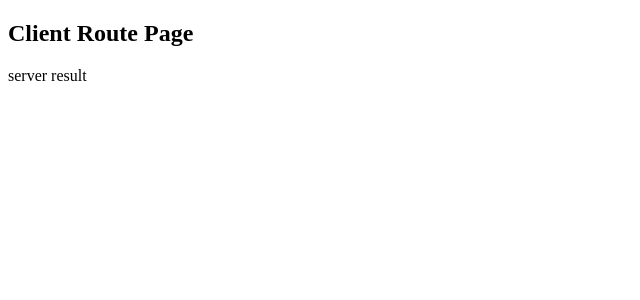
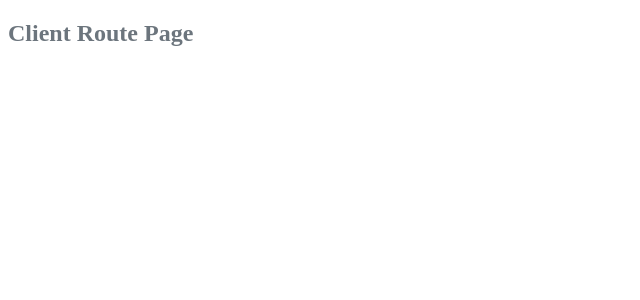
Before and after one commit to Udeme98/NextJS-Codevolution, a Next.js app: page /client-route in a window 1280 px wide. Shown: the top 300 px of the page, without its empty margins (0-640 px from the left). Built offline with nearby package versions, Linux system fonts and the light colour scheme.

Commit message:
context providers

```diff
--- a/src/app/client-route/page.tsx
+++ b/src/app/client-route/page.tsx
@@ -1,14 +1,21 @@
 "use client";
 
-import { serverSideFunction } from "@/utils/server-utils";
+import { useTheme } from "@/components/theme-provider";
 
 const ClientRoutePage = () => {
-  console.log("Client Side rendered");
-  const result = serverSideFunction();
+  //   console.log("Client Side rendered");
+
+  const theme = useTheme();
+
   return (
     <div>
-      <h2>Client Route Page</h2>
-      {result}
+      <h2
+        style={{
+          color: theme.color.secondary,
+        }}
+      >
+        Client Route Page
+      </h2>
     </div>
   );
 };
--- a/src/app/layout.tsx
+++ b/src/app/layout.tsx
@@ -1,16 +1,20 @@
+import ThemeProvider from "@/components/theme-provider";
+
 export const metadata = {
-  title: 'Next.js',
-  description: 'Generated by Next.js',
-}
+  title: "Next.js",
+  description: "Generated by Next.js",
+};
 
 export default function RootLayout({
   children,
 }: {
-  children: React.ReactNode
+  children: React.ReactNode;
 }) {
   return (
     <html lang="en">
-      <body>{children}</body>
+      <ThemeProvider>
+        <body>{children}</body>
+      </ThemeProvider>
     </html>
-  )
+  );
 }
--- /dev/null
+++ b/src/components/theme-provider.tsx
@@ -0,0 +1,31 @@
+"use client";
+
+import { createContext, useContext } from "react";
+
+type Theme = {
+  color: {
+    primary: string;
+    secondary: string;
+  };
+};
+
+const defaultTheme: Theme = {
+  color: {
+    primary: "#007bff",
+    secondary: "#6c757d",
+  },
+};
+
+const ThemeContext = createContext<Theme>(defaultTheme);
+
+const ThemeProvider = ({ children }: { children: React.ReactNode }) => {
+  return (
+    <ThemeContext.Provider value={defaultTheme}>
+      {children}
+    </ThemeContext.Provider>
+  );
+};
+
+export const useTheme = () => useContext(ThemeContext);
+
+export default ThemeProvider;
```
